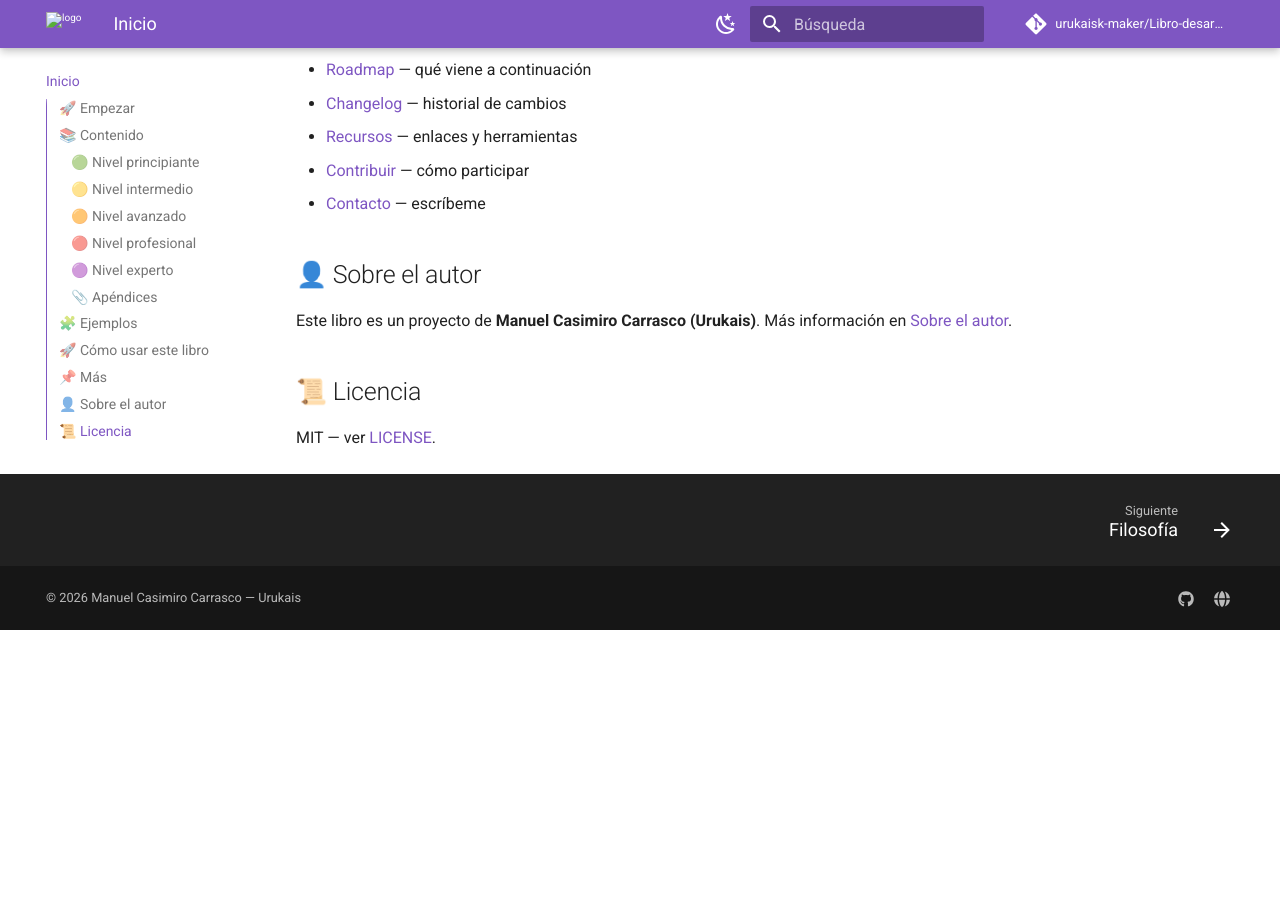
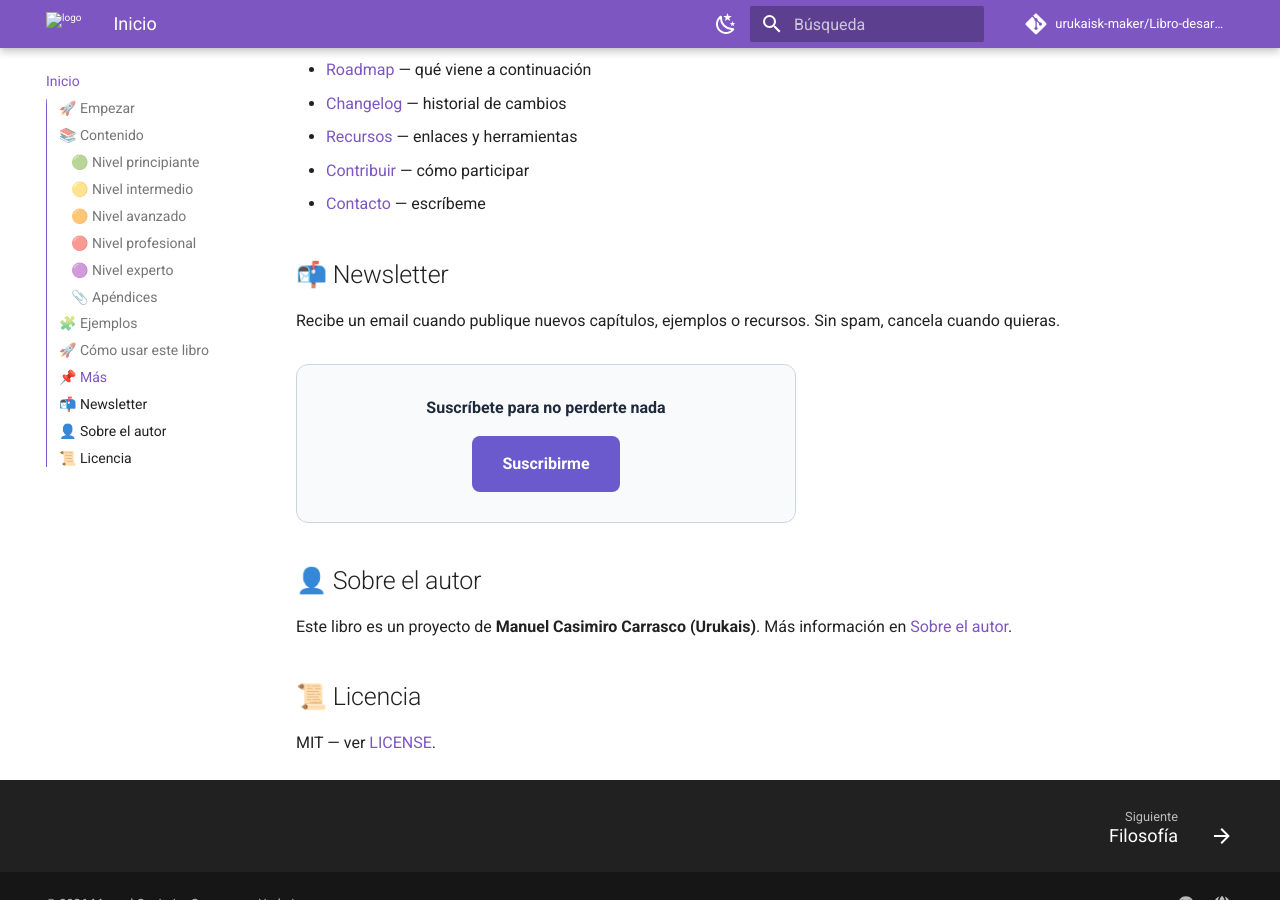
Before and after one commit to urukaisk-maker/Libro-desarrollador-Web-Urukais-, an MkDocs documentation site: the page built from docs/index.md, in a window 1280 px wide and 900 px high, scrolled down 2261 px. Built offline with MkDocs 1.6.1 and Material for MkDocs 9.7.7, drawn with Linux system fonts in a browser that asks for light colours; comment, search, counter and statistics services are not loaded; before the commit the page ends 2891 px from its top, so only the background shows below that.

Commit message:
feat: añadir newsletter con Substack

```diff
--- a/docs/index.md
+++ b/docs/index.md
@@ -69,6 +69,16 @@ Consulta la carpeta [ejemplos](ejemplos/index.md) para ver el código práctico.
 - [Recursos](recursos.md) — enlaces y herramientas
 - [Contribuir](contribuir.md) — cómo participar
 - [Contacto](contacto.md) — escríbeme
+## 📬 Newsletter
+
+Recibe un email cuando publique nuevos capítulos, ejemplos o recursos. Sin spam, cancela cuando quieras.
+
+<div style="max-width: 500px; margin: 1.5rem 0; padding: 1.5rem; border: 1px solid #cbd5e1; border-radius: 12px; background: #f8fafc; text-align: center;">
+  <p style="margin-top: 0; font-weight: 600; color: #1e293b;">Suscríbete para no perderte nada</p>
+  <a href="https://urukaisklick.substack.com/subscribe" target="_blank" rel="noopener" style="display: inline-block; background: #6a5acd; color: white; text-decoration: none; padding: 0.75rem 1.5rem; border-radius: 8px; font-weight: 600;">
+    Suscribirme
+  </a>
+</div>
 
 ## 👤 Sobre el autor
 
```
